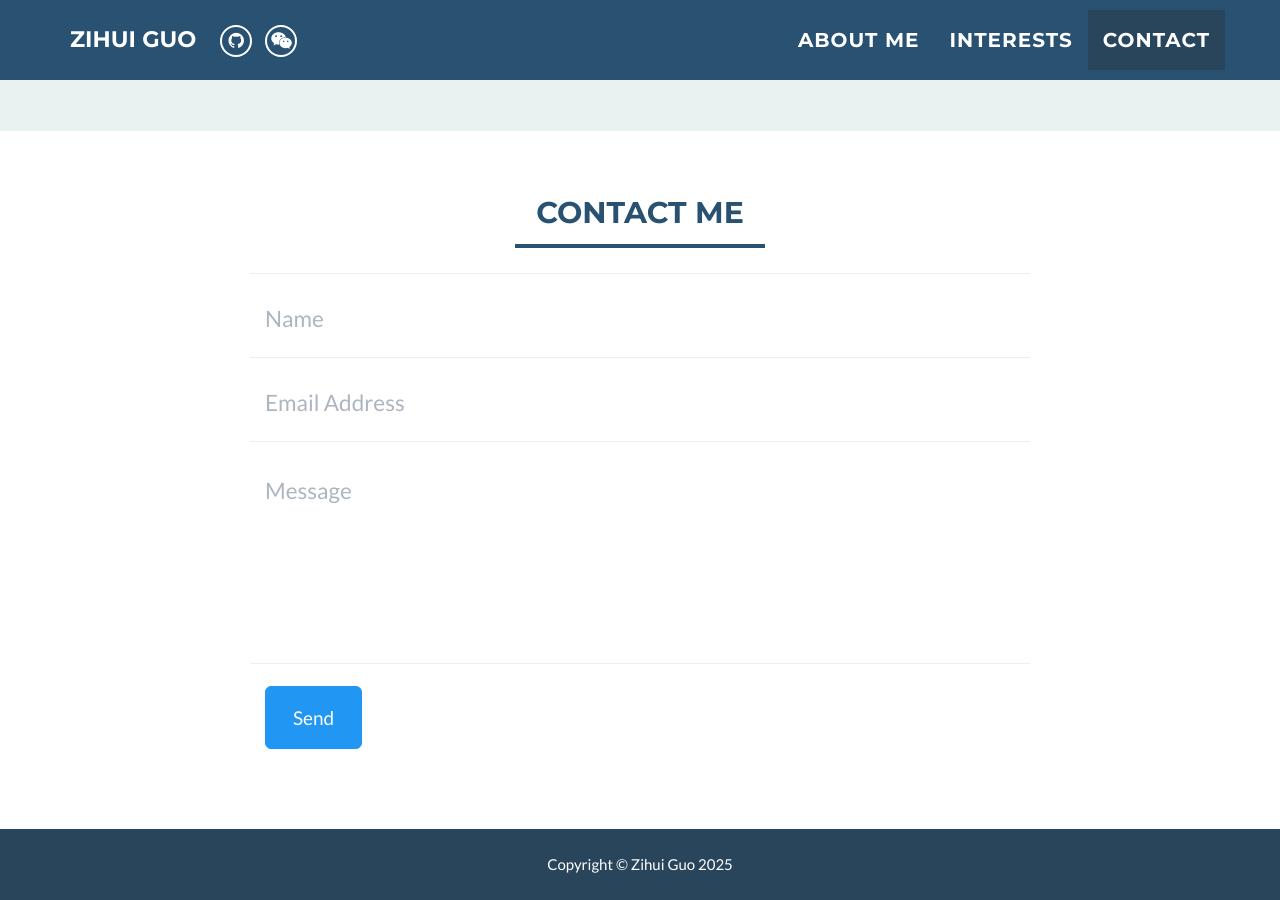
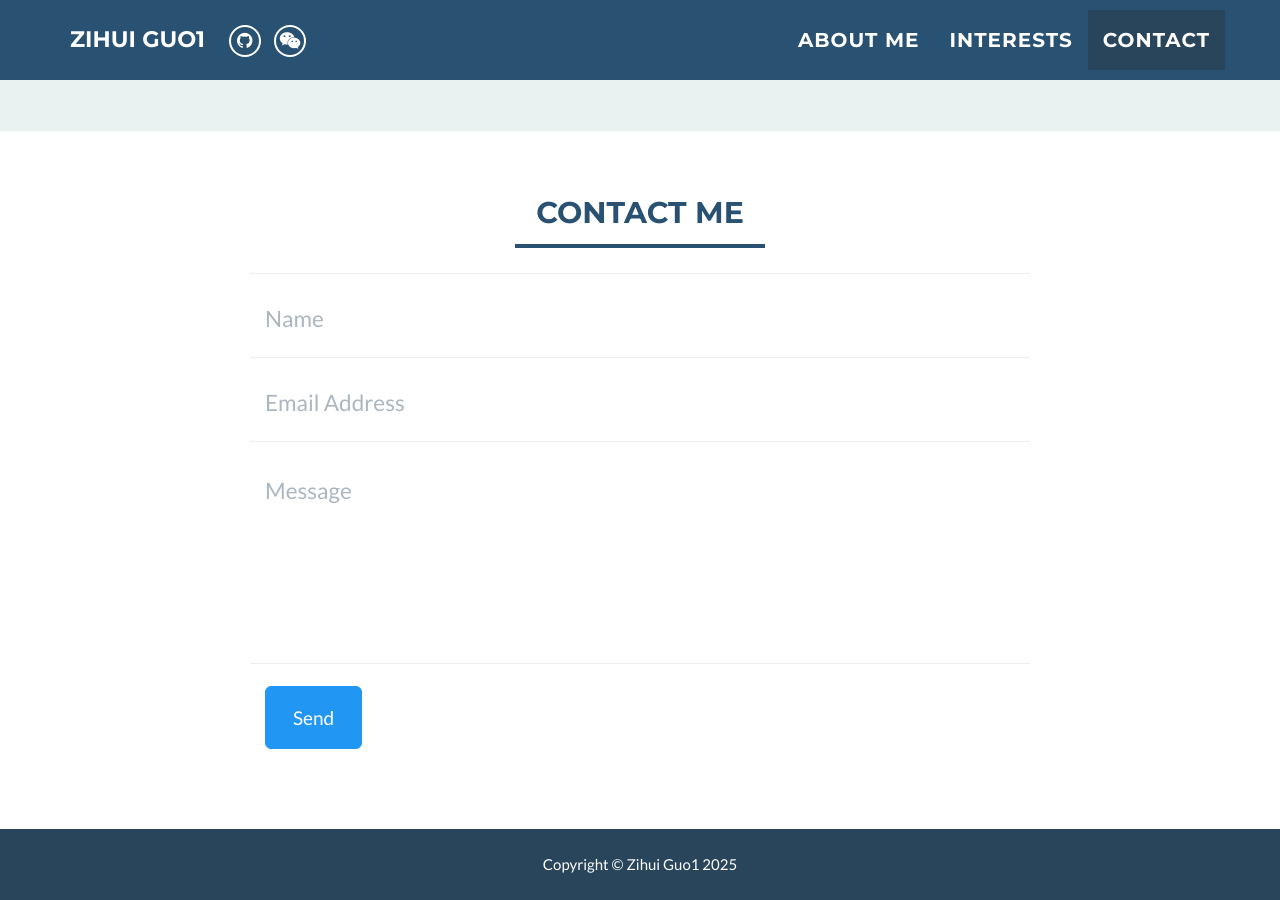
Before and after one commit to youzi27/youzi27.github.io, a Jekyll site: the page built from index.html, in a window 1280 px wide and 900 px high, scrolled down 2379 px. Built offline with Jekyll 4.4.1, drawn with Linux system fonts in a browser that asks for light colours.

Commit message:
Initial resume3

```diff
--- a/_config.yml
+++ b/_config.yml
@@ -1,5 +1,5 @@
 # Site settings
-name: Zihui Guo
+name: Zihui Guo1
 email: guozihui@iie.ac.cn
 #canonical_url: https://edwinexemplar.com
 keywords: "Networking, Cloud computing, Web Development"
```
